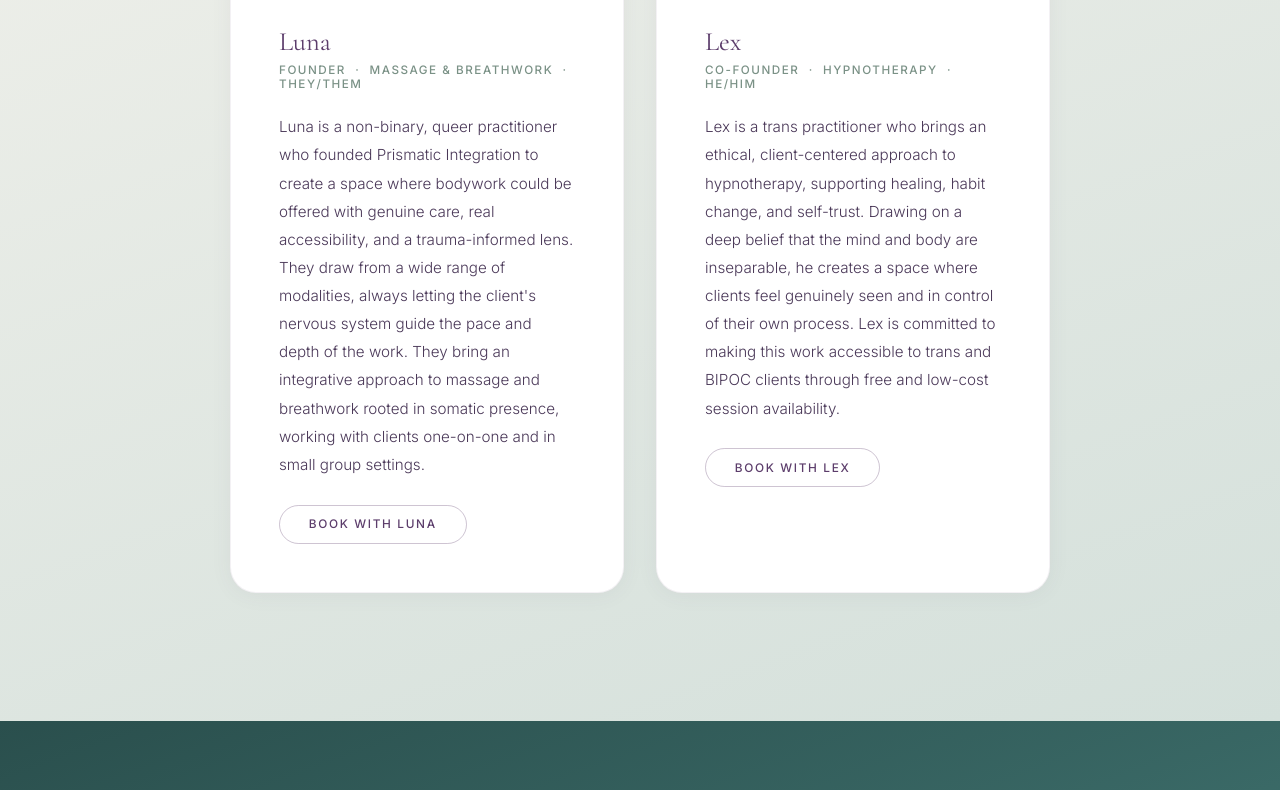
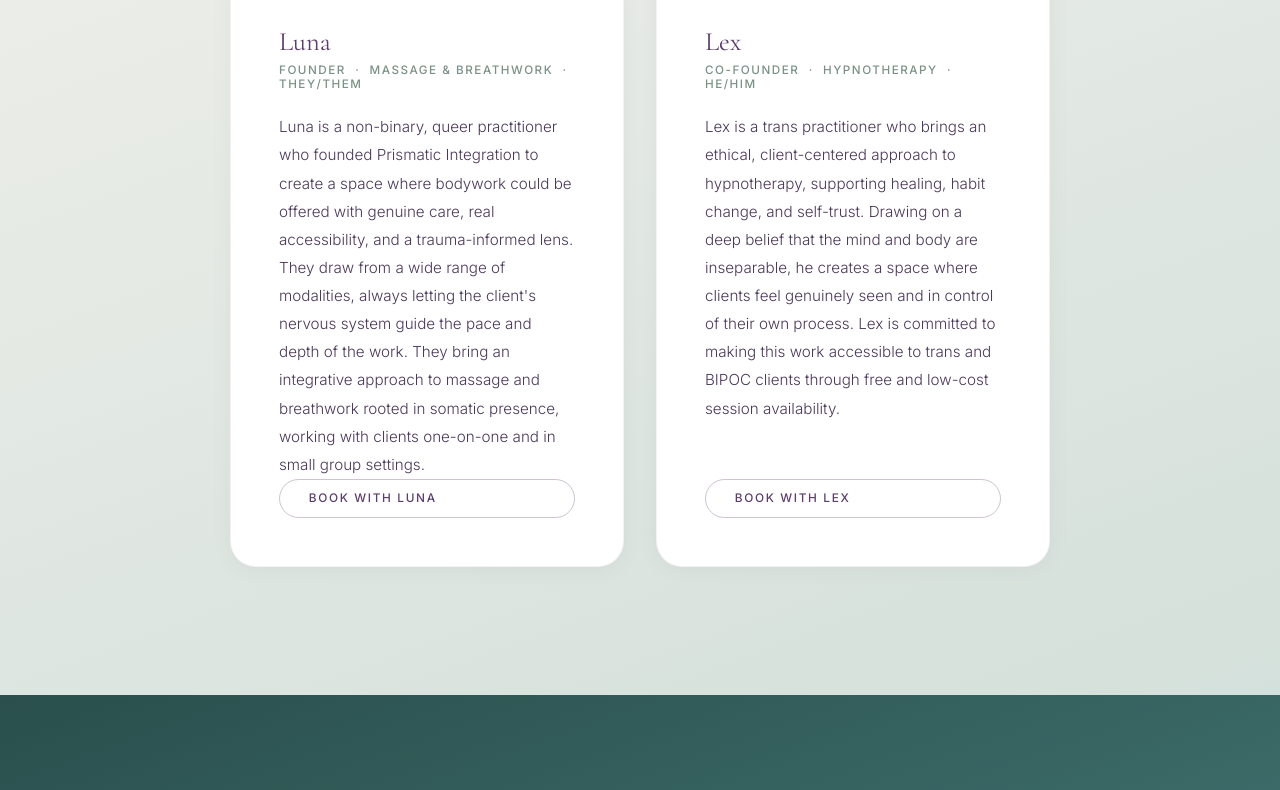
Before and after one commit to LunaVolcan/prismatic-integration-site, a plain HTML site: page index.html in a window 1280 px wide. Shown: the part 5406-6196 px from the top of the page. Drawn offline with nearby package versions, Linux system fonts and the light colour scheme.

Commit message:
Pin book buttons to bottom of practitioner cards

```diff
--- a/index.html
+++ b/index.html
@@ -321,6 +321,7 @@
       border-radius: 26px; padding: 3rem;
       border: 1px solid rgba(92,61,107,0.07);
       box-shadow: 0 2px 22px rgba(92,61,107,0.06);
+      display: flex; flex-direction: column;
     }
 
     .prac-photo {
@@ -388,7 +389,8 @@
 
     .prac-book {
       display: inline-block;
-      margin-top: 1.6rem;
+      margin-top: auto;
+      padding-top: 1.6rem;
       padding: 0.72rem 1.8rem;
       border-radius: 50px;
       border: 1px solid rgba(92,61,107,0.3);
```
